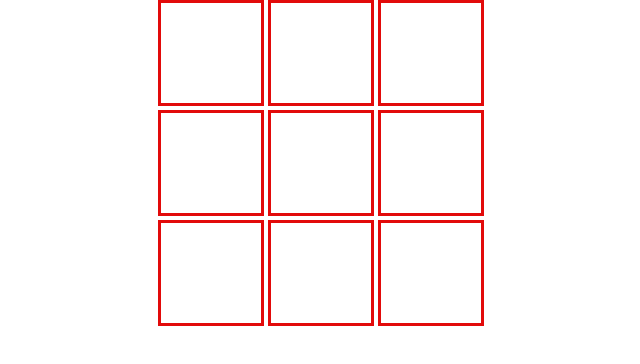
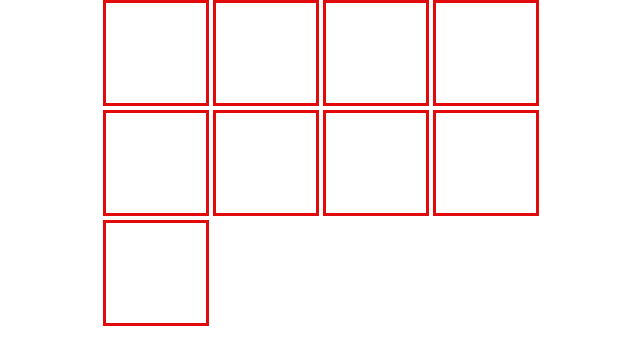
Before and after one commit to HawkText/react-tests, a React (Create React App) app: page / in a window 1280 px wide. Shown: the top 364 px of the page, without its empty margins (319-959 px from the left). Built offline with nearby package versions, Linux system fonts and the light colour scheme.

Commit message:
grid size change

```diff
--- a/src/App.css
+++ b/src/App.css
@@ -1,6 +1,6 @@
 .App {
   display: grid;
   justify-self: center;
-  grid-template-columns: repeat(2, 110px [col-start]) 5%;
-  grid-template-rows: repeat(2, 110px [row-start]) 5%;
+  grid-template-columns: repeat(3, 110px [col-start]) 5%;
+  grid-template-rows: repeat(3, 110px [row-start]) 5%;
 }
```
